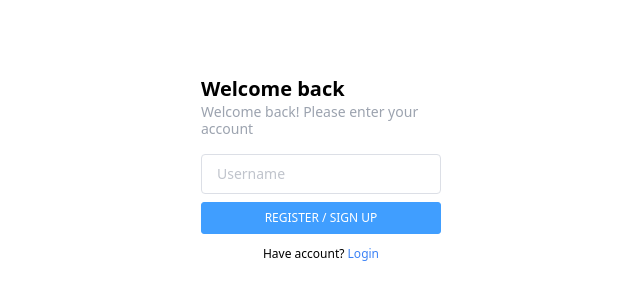
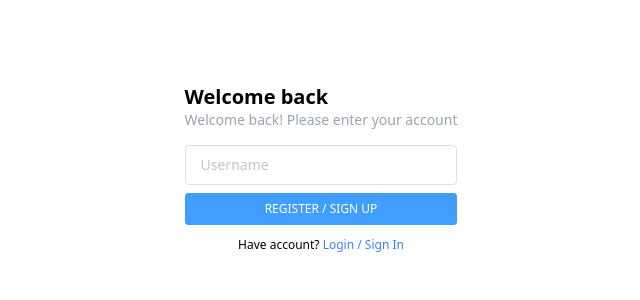
Before and after one commit to agindo/swajar-vkt1cuvz0a4d, a Vue app: page /PBcw3g0kC0xt in a window 1280 px wide. Shown: the part 232-532 px from the top of the page, without its empty margins (319-959 px from the left). Built offline with nearby package versions, Linux system fonts and the light colour scheme.

Commit message:
update ui login / register

```diff
--- a/src/views/HomeView.vue
+++ b/src/views/HomeView.vue
@@ -6,7 +6,8 @@
   <!-- Flex container for centering items -->
   <div class="flex h-screen flex-col items-center justify-center">
     <!-- Container for login form -->
-    <div class="max-h-auto mx-auto max-w-xl w-60">
+    <!-- <div class="max-h-auto mx-auto max-w-xl w-60"> -->
+    <div>
       <!-- Login title and description -->
       <div class="mb-4">
         <h1 class="text-xl font-semibold">Welcome back</h1>
--- a/src/views/RegisterView.vue
+++ b/src/views/RegisterView.vue
@@ -4,7 +4,8 @@
   <!-- Flex container for centering items -->
   <div class="flex h-screen flex-col items-center justify-center">
     <!-- Container for login form -->
-    <div class="max-h-auto mx-auto max-w-xl w-60">
+    <!-- <div class="max-h-auto mx-auto max-w-xl w-60"> -->
+    <div>
       <!-- Login title and description -->
       <div class="mb-4">
         <h1 class="text-xl font-semibold">Welcome back</h1>
@@ -18,7 +19,7 @@
         <el-button type="primary" size="small" class="uppercase w-full">Register / Sign Up</el-button>
       </div>
       <!-- Signup link -->
-      <p class="text-center text-xs mt-3 p-0">Have account? <a class="text-blue-500 cursor-pointer" @click="getViews('/')">Login</a> </p>
+      <p class="text-center text-xs mt-3 p-0">Have account? <a class="text-blue-500 cursor-pointer" @click="getViews('/')">Login / Sign In</a> </p>
     </div>
   </div>
 </div>
```
